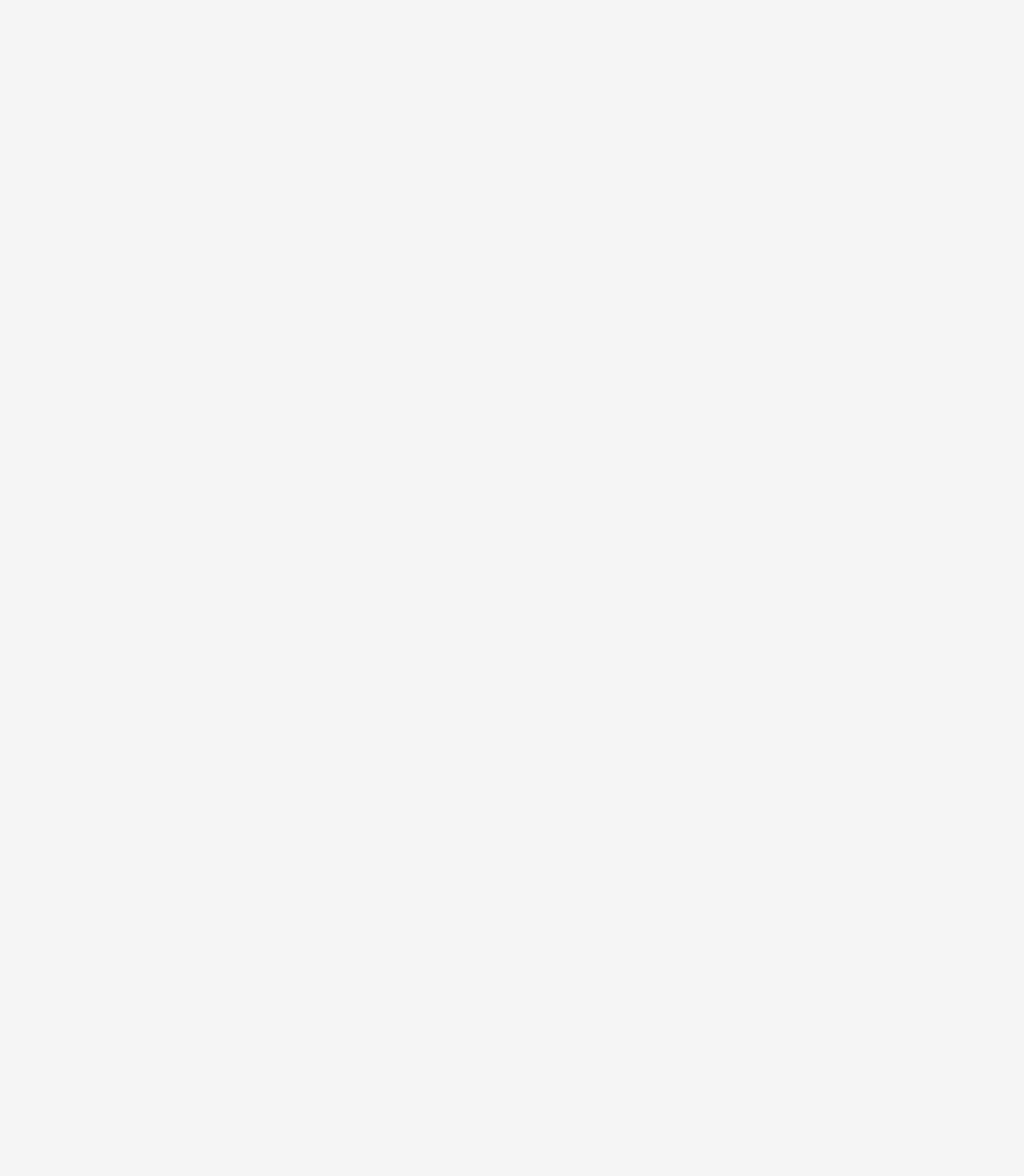
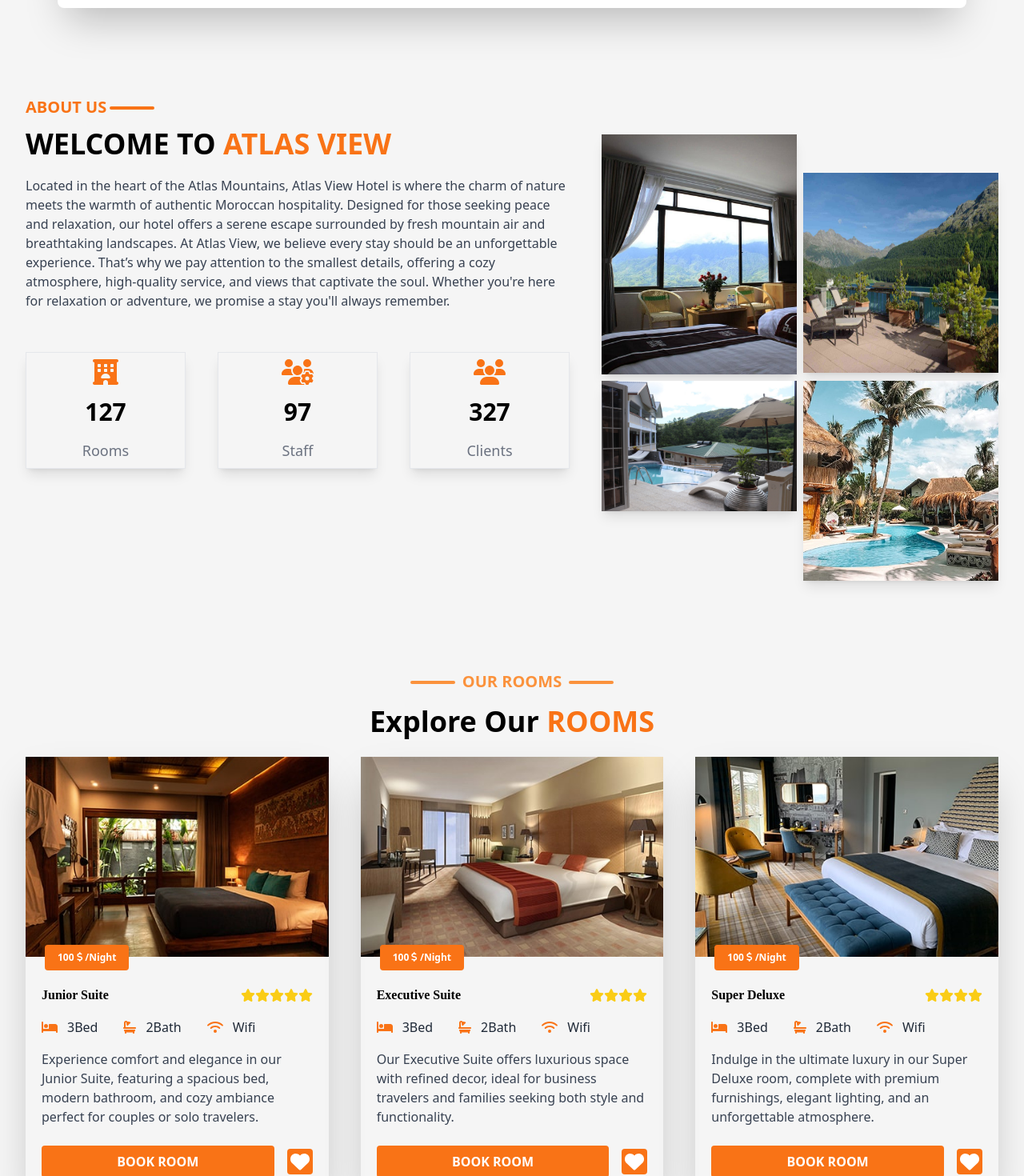
Before and after one commit to aziz-boujaada/hotel-website, a React (Vite) app: page / in a window 1280 px wide. Before the commit this address had no page. Shown: the part 840-2310 px from the top of the page at 80% size. Before the commit the page ends 800 px from the top, so only its background shows below. Built offline with nearby package versions, Linux system fonts and the light colour scheme; a web font is replaced by a local one.

Commit message:
try to fix images and routers problems

```diff
--- a/src/App.jsx
+++ b/src/App.jsx
@@ -1,4 +1,4 @@
-import { BrowserRouter, Routes, Route } from "react-router-dom";
+import { HashRouter as Router, Routes, Route } from "react-router-dom";
 import Header from "./components/Sections/Header";
 import ScrollTop from "./components/Animations/scrollTop";
 import AboutPage from "./components/Pages/AboutPage";
@@ -11,19 +11,19 @@ import ContactPage from "./components/Pages/ContactPage";
 export default function App() {
   return (
     <section className="container">
-    <BrowserRouter>
+    <Router>
       <Header/>
       <Routes>
-
-        <Route path="/home" element={<HomePage />} />
-        <Route path="/about" element={<AboutPage />} />
-        <Route path="/services" element={<ServicesPage />} />
+        <Route path="/" element={<HomePage/>} />
+        <Route path="/home" element={<HomePage/>} />
+        <Route path="/about" element={<AboutPage/>} />
+        <Route path="/services" element={<ServicesPage/>} />
         <Route path="/rooms" element={<RoomsPage />} />
         <Route path="/contact" element={<ContactPage />} />
         <Route path="*" element={<NotFoundPage />} />
       </Routes>
       <ScrollTop />
-    </BrowserRouter>
+    </Router>
   </section>
   );
 }
--- a/src/components/Pages/Contactpage.jsx
+++ b/src/components/Pages/Contactpage.jsx
@@ -1,6 +1,7 @@
 import { FontAwesomeIcon } from "@fortawesome/react-fontawesome";
 import { faEnvelope } from "@fortawesome/free-solid-svg-icons";
 import HeroSection from "../Sections/HeroSection";
+import CallToActionForm from "../Forms/CallToActionForm"
 import Footer from "../Sections/Footer";
 import AnimationY from "../Animations/AnimationY";
 import AnimationX from "../Animations/AnimationX";
@@ -9,8 +10,8 @@ export default function ContactPage() {
   return (
     <>
     <HeroSection/>
-
-    <div className="bg-gray-50 p-8 min-h-screen mt-10">
+    <CallToActionForm/>
+    <div className="bg-gray-50 p-8 min-h-screen mt-12">
       <AnimationX>
       <h1 className="text-4xl font-bold text-center mb-12">
         <span className="text-orange-500">CONTACT</span> For Any Query
--- a/src/components/Sections/AboutSection.jsx
+++ b/src/components/Sections/AboutSection.jsx
@@ -90,24 +90,24 @@ export default function AboutSection() {
           <div className="grid  grid-cols-2  gap-2  ">
             <AnimationY>
               <img
-                src="/about-2.jpg"
+                src="/hotel-website/about-2.jpg"
                 alt="hotel image"
                 className="w-[400px] h-[300px] mt-12 shadow-lg"
               />
             </AnimationY>
             <AnimationXtoRight>
               <img
-                src="/about-1.jpg"
+                src="/hotel-website/about-1.jpg"
                 alt="hotel image"
                 className="w-[300px] h-[250px]  mt-24 shadow-lg"
               />
             </AnimationXtoRight>
             <AnimationY>
-              <img src="/about-3.jpg" alt="hotel image" className="shadow-lg" />
+              <img src="/hotel-website/about-3.jpg" alt="hotel image" className="shadow-lg" />
             </AnimationY>
             <AnimationXtoRight>
               <img
-                src="/about-4.jpg"
+                src="/hotel-website/about-4.jpg"
                 alt="hotel image"
                 className="w-[400px] h-[250px] shadow-lg"
               />
--- a/src/components/Sections/HeroSection.jsx
+++ b/src/components/Sections/HeroSection.jsx
@@ -13,9 +13,9 @@ import CallToActionButtons from "../Forms/CTA";
 
 export default function HeroSection() {
   const HotelImages = [
-    "/hotel-carousel-1.jpg",
-    "/hotel-carousel-2.jpg",
-    "/hotel-carousel-3.jpg",
+    "/hotel-website/hotel-carousel-1.jpg",
+    "/hotel-website/hotel-carousel-2.jpg",
+    "/hotel-website/hotel-carousel-3.jpg",
   ];
   const [CurrentImage, setCurrentImage] = useState(0);
 
@@ -41,7 +41,7 @@ export default function HeroSection() {
         (preventImage - 1 + HotelImages.length) % HotelImages.length
     );
   };
-  const Image = HotelImages[CurrentImage]
+
   return (
     <>
       {/* Fullscreen background hero section with image slider */}
--- a/src/components/Sections/Rooms.jsx
+++ b/src/components/Sections/Rooms.jsx
@@ -134,7 +134,7 @@ export default function PopularRooms() {
   const Rooms = [
     {
       id: 1,
-      img: "/room-1.jpg",
+      img: "/hotel-website/room-1.jpg",
       type: "Junior Suite",
       price: 100,
       rating: 5,
@@ -145,7 +145,7 @@ export default function PopularRooms() {
     },
     {
       id: 2,
-      img: "/room-2.jpg",
+      img: "/hotel-website/room-2.jpg",
       type: "Executive Suite",
       price: 100,
       rating: 4,
@@ -156,7 +156,7 @@ export default function PopularRooms() {
     },
     {
       id: 3,
-      img: "/room-3.jpg",
+      img: "/hotel-website/room-3.jpg",
       type: "Super Deluxe",
       price: 100,
       rating: 4,
--- a/src/components/Sections/Staff.jsx
+++ b/src/components/Sections/Staff.jsx
@@ -4,13 +4,12 @@ import {
   faXTwitter,
 } from "@fortawesome/free-brands-svg-icons";
 import AnimationY from "../Animations/AnimationY";
-import AnimationX from "../Animations/AnimationX";
 import AnimationXtoRight from "../Animations/AnimationXtoRight";
 import { FontAwesomeIcon } from "@fortawesome/react-fontawesome";
 
 const ourStaffInfo = [
   {
-    staffImage: "/team-1.jpg",
+    staffImage: "/hotel-website/team-1.jpg",
     staffName: "Aziz Boujaada",
     StaffRole: " Hotel President",
     socialMedias: [
@@ -20,7 +19,7 @@ const ourStaffInfo = [
     ],
   },
   {
-    staffImage: "/team-2.jpg",
+    staffImage: "/hotel-website/team-2.jpg",
     staffName: "Aziz Boujaada",
     StaffRole: " Hotel President",
     socialMedias: [
@@ -30,7 +29,7 @@ const ourStaffInfo = [
     ],
   },
   {
-    staffImage: "/team-3.jpg",
+    staffImage: "/hotel-website/team-3.jpg",
     staffName: "Aziz Boujaada",
     StaffRole: " Hotel President",
     socialMedias: [
@@ -40,7 +39,7 @@ const ourStaffInfo = [
     ],
   },
   {
-    staffImage: "/team-4.jpg",
+    staffImage: "/hotel-website/team-4.jpg",
     staffName: "Aziz Boujaada",
     StaffRole: " Hotel President",
     socialMedias: [
--- a/src/components/Sections/Testimonial.jsx
+++ b/src/components/Sections/Testimonial.jsx
@@ -8,7 +8,7 @@ import { useEffect, useState } from "react";
 const OurClientSay = [
   {
     ClientId: 1,
-    clientImg: "testimonial-1.jpg",
+    clientImg: "/hotel-website/testimonial-1.jpg",
     clientName: "Laila",
     clientSaid:
       "The hospitality was beyond amazing! The room was cozy, the staff were kind, and everything was super clean. I can’t wait to come back!",
@@ -16,7 +16,7 @@ const OurClientSay = [
   },
   {
     ClientId: 2,
-    clientImg: "testimonial-2.jpg",
+    clientImg:  "/hotel-website/testimonial-2.jpg",
     clientName: "Aziz Boujaada",
     clientSaid:
       "I loved how everything was organized! From the food to the service, it was all professional. Definitely recommending this place to my friends.",
@@ -24,7 +24,7 @@ const OurClientSay = [
   },
   {
     ClientId: 3,
-    clientImg: "testimonial-3.jpg",
+    clientImg: "/hotel-website/testimonial-3.jpg",
     clientName: "Youssef",
     clientSaid:
       "Perfect experience! The spa and fitness center helped me relax after a long week. Great vibe and great people.",
@@ -54,7 +54,7 @@ export default function TestImonial() {
     <AnimationXtoRight>
       <section
         className="mt-[6em] bg-cover bg-center py-16 px-4 h-auto sm:h-[55vh]"
-        style={{ backgroundImage: `url("hotel-carousel-2.jpg")` }}
+        style={{ backgroundImage: `url("/hotel-website/hotel-carousel-2.jpg")` }}
       >
         <AnimationY>
           <div className="bg-black bg-opacity-80 max-w-2xl h-[400px] lg:h-[320px] mx-auto rounded-xl p-8 text-white text-center shadow-lg relative">
```
